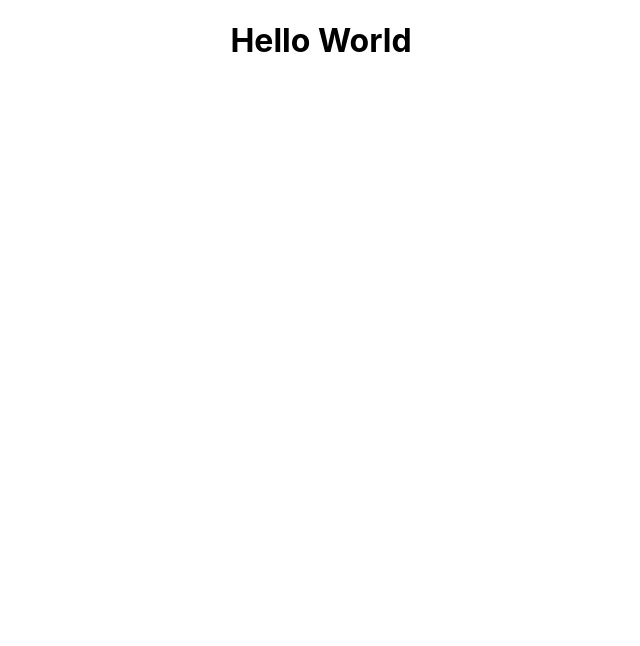
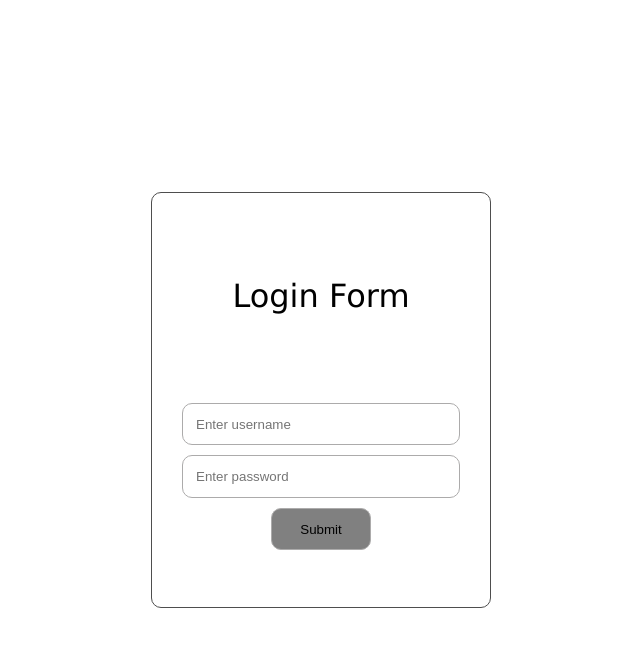
Before and after one commit to harini0-0/lama_batch4, a React (Create React App) app in the folder Frontend/lama/: page / in a window 1280 px wide. Shown: the top 646 px of the page, without its empty margins (319-959 px from the left). Built offline with nearby package versions, Linux system fonts and the light colour scheme.

Commit message:
Login page

```diff
--- a/Frontend/lama/package.json
+++ b/Frontend/lama/package.json
@@ -10,6 +10,7 @@
     "react": "^18.2.0",
     "react-bootstrap": "^2.8.0",
     "react-dom": "^18.2.0",
+    "react-hook-form": "^7.45.4",
     "react-scripts": "5.0.1",
     "web-vitals": "^2.1.4"
   },
--- a/Frontend/lama/src/App.css
+++ b/Frontend/lama/src/App.css
@@ -36,3 +36,62 @@
     transform: rotate(360deg);
   }
 }
+
+/* Inside src/App.css */
+
+body {
+	height: 100vh;
+	display: flex;
+	justify-content: center;
+	align-items: center;
+}
+.wrapper{
+  display: flex;
+  flex-direction: column;
+  justify-content: center;
+}
+
+.title {
+	text-align: center;
+	padding: 2vw 1vw;
+	border-radius: 10px 10px 0 0;
+	font-size: 2rem;
+	font-family: Verdana, Geneva, Tahoma, sans-serif;
+}
+
+.wrapper {
+	text-align: center;
+	display: flex;
+	flex-direction: column;
+	margin: auto;
+	/* width: 30vw; */
+	padding: 2vw 1vw;
+	/* background-color: rgb(250, 194, 194); */
+	border-radius: 10px;
+
+  border: 1px solid rgb(78, 78, 78);
+}
+.wrapper2 {
+	text-align: center;
+	display: flex;
+	flex-direction: column;
+	margin: auto;
+	justify-content: center;
+	padding: 2vw 1vw;
+	/* background-color: rgb(250, 194, 194); */
+	border-radius: 10px;
+
+  /* border: 1px solid rgb(78, 78, 78); */
+}
+
+
+input {
+	align-self: center;
+
+	border: 1px solid rgb(172, 171, 171);
+	border-radius: 10px;
+	padding: 1vw 1vw;
+	outline: none;
+	margin: 5px;
+  width: 250px;
+}
--- a/Frontend/lama/src/App.js
+++ b/Frontend/lama/src/App.js
@@ -1,9 +1,10 @@
 import './App.css';
+import LoginPage from './Pages/Login';
 
 function App() {
   return (
     <div className="App">
-      <h1>Hello World</h1>
+      <LoginPage></LoginPage>
     </div>
   );
 }
--- /dev/null
+++ b/Frontend/lama/src/Pages/Login.jsx
@@ -0,0 +1,25 @@
+import React from "react";
+import { useForm } from "react-hook-form";
+
+
+function LoginPage(){
+    const { register, handleSubmit, formState: { errors } } = useForm();
+
+    const onSubmit = (data) => console.log(data);
+
+    return (
+        <div className="wrapper">
+            <p className="title">Login Form</p>
+
+            <form className="wrapper2" onSubmit={handleSubmit(onSubmit)}>
+
+                <input type="username" placeholder="Enter username" {...register("username", { required: true })} />
+                {errors.email && <span style={{ color: "red" }}>
+                    *Email* is mandatory </span>}
+                <input type="password" placeholder="Enter password"{...register("password")} />
+                <input type={"submit"} style={{ backgroundColor: "grey", width:"100px" }} />
+            </form>
+        </div>
+    )
+};
+export default LoginPage;
```
Also changed, not shown: 1 other file (tests, documents, lock files or other folders).
